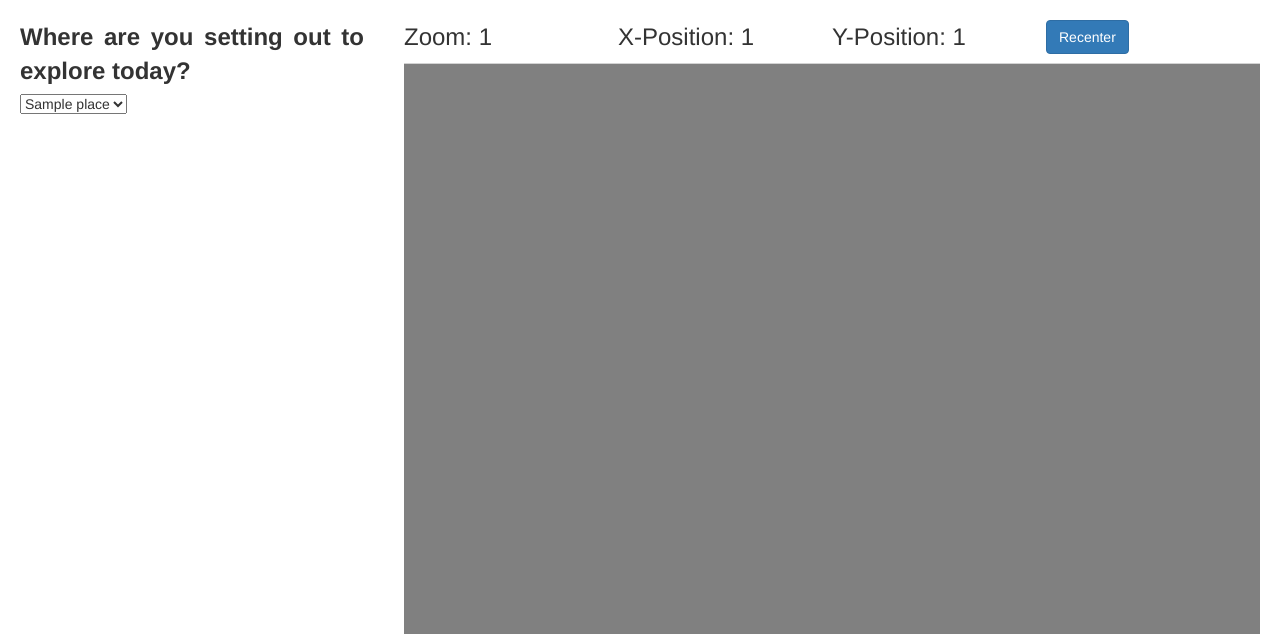
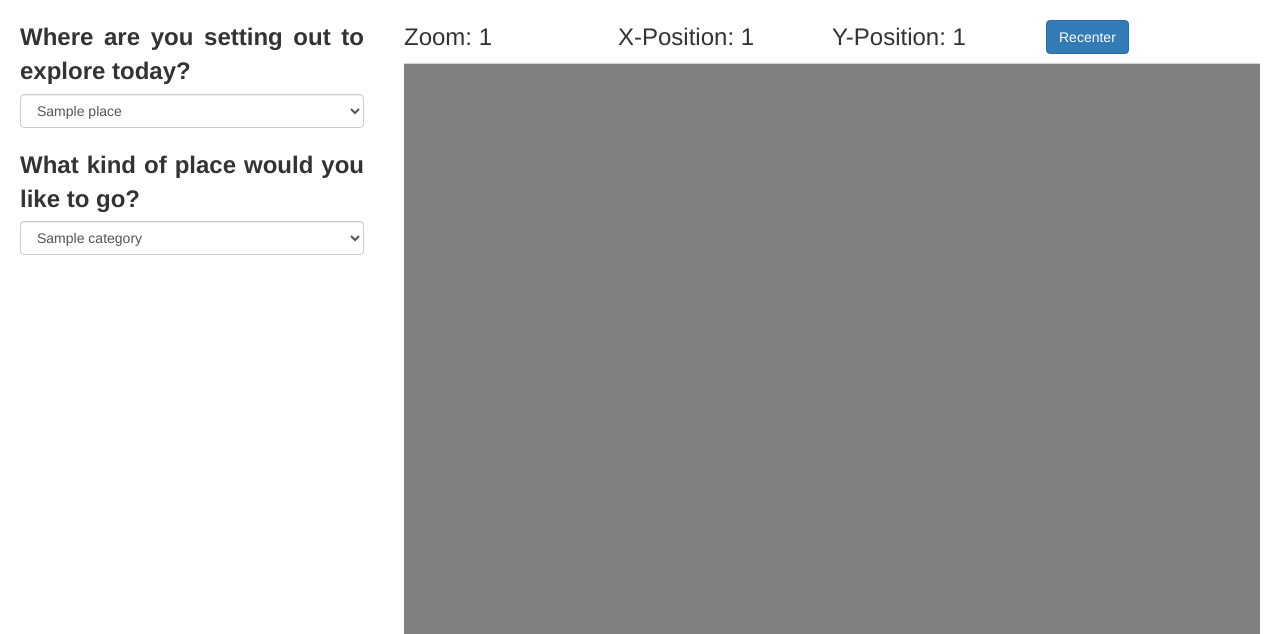
Before and after one commit to sbaker-dev/ToTheGreatOutDoors, a Django app: template Django/ToTheGreatOutDoors/core/templates/home.html in a window 1280 px wide. Shown: the top 634 px of the page. Run offline with Django 3.2, Linux system fonts and the light colour scheme; the template is opened without the code that fills it: most values are stand-ins (such as "Sample title", 1, 10 or a date in 2020); some libraries are stand-ins or nearby versions.

Commit message:
Create the selection category

```diff
--- a/Django/ToTheGreatOutDoors/core/templates/home.html
+++ b/Django/ToTheGreatOutDoors/core/templates/home.html
@@ -8,15 +8,40 @@
 
     <div style="padding: 20px">
 
-        <label class="textStandard" for="SelectPlace">Where are you setting out to explore today?</label>
-        <select onchange="SelectViaSelection()" id="SelectPlace">
+        <!-- TODO: make these templates -->
+        <!-- Selection of location -->
+        <div>
+            <label class="textStandard" for="SelectPlace">Where are you setting out to explore today?</label>
+            <select class="form-control form-control-lg" onchange="SelectViaSelection()" id="SelectPlace">
 
             {% for location in locations_list %}
                 <option value="BD-{{location.place}}">{{location.place}}</option>
             {% endfor %}
 
         </select>
+
+        </div>
+        <br>
+        <!-- Selection of activity -->
+        <div>
+            <label class="textStandard" for="SelectActivity">What kind of place would you like to go?</label>
+            <select class="form-control form-group-lg" id="SelectActivity">
+
+                {% for category in categories_list %}
+                    <option value="CT-{{category}}">{{category}}</option>
+                {% endfor %}
+
+
+            </select>
+
+        </div>
+
+
+
+
     </div>
+
+
 
 
 
```
